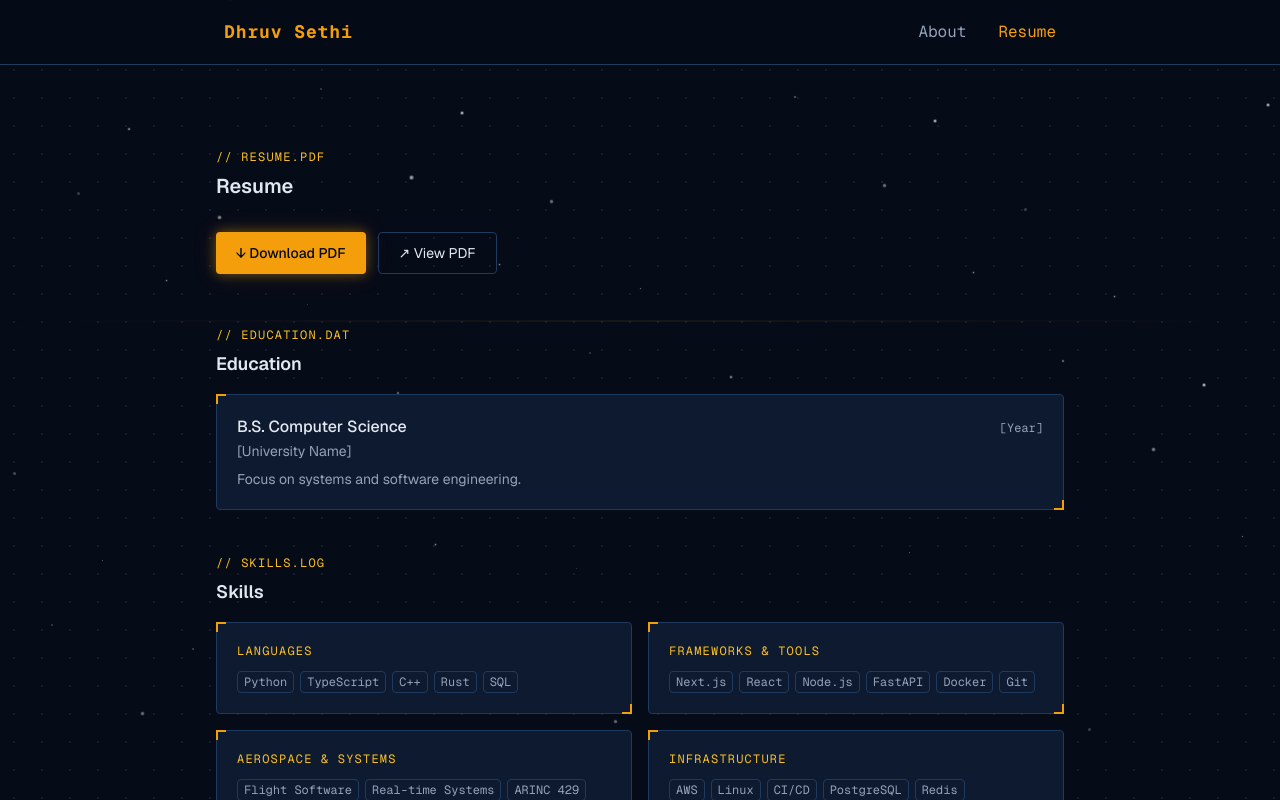
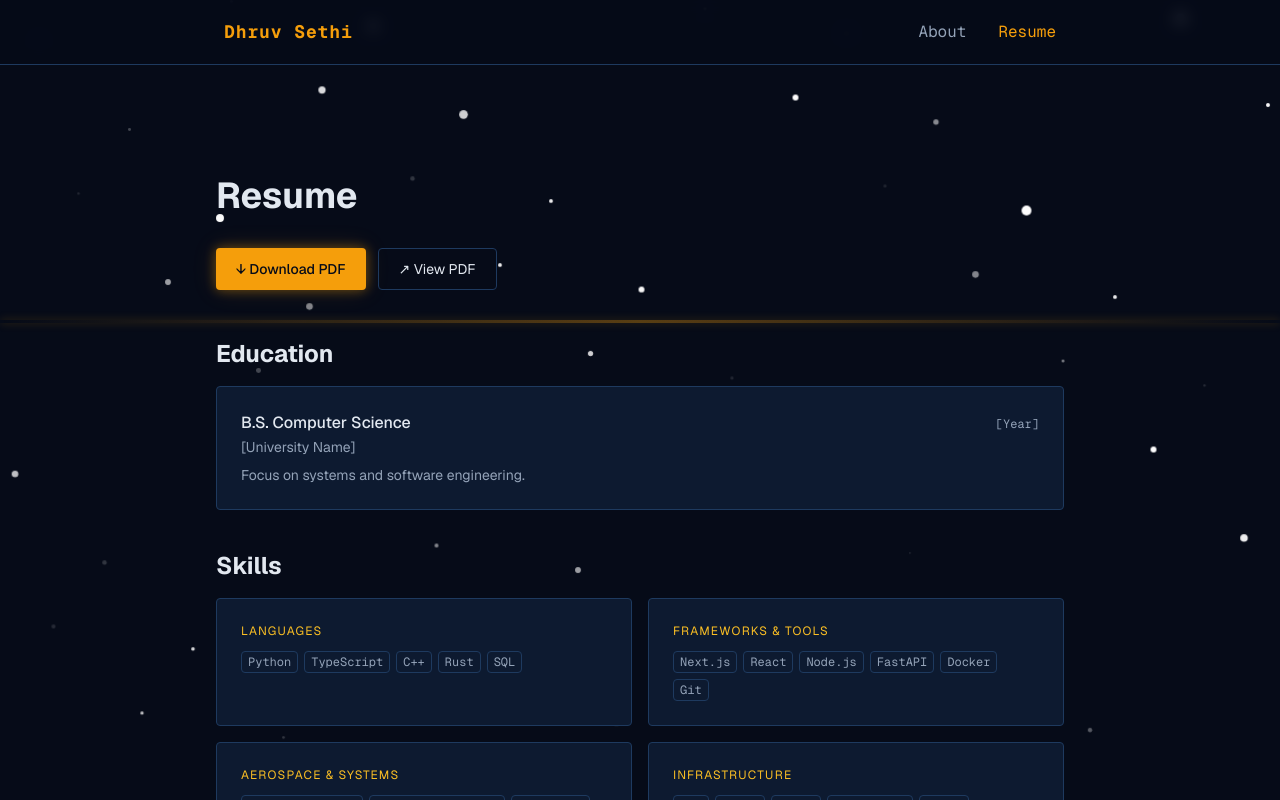
Before and after one commit to dhruvsethi227/dhruv-personal-portfolio, a Next.js app: page /resume in a window 1280 px wide. Shown: the top 800 px of the page. Built offline with nearby package versions, Linux system fonts and the light colour scheme.

Commit message:
updated look and feel

```diff
--- a/app/about/page.tsx
+++ b/app/about/page.tsx
@@ -1,31 +1,36 @@
+'use client';
+
+import { motion } from 'framer-motion';
 import PageShell from '../components/PageShell';
 import SectionHeader from '../components/SectionHeader';
 import PanelCard from '../components/PanelCard';
 import CareerTimeline from '../components/CareerTimeline';
 import { aboutData } from '../data/about';
 
+const fadeUp = {
+  initial: { opacity: 0, y: 24 },
+  whileInView: { opacity: 1, y: 0 },
+  viewport: { once: true },
+  transition: { duration: 0.5, ease: 'easeOut' as const },
+};
+
 export default function AboutPage() {
   return (
     <PageShell>
-      <section className="py-12">
-        <SectionHeader telemetry="// PROFILE.DAT" title="About" />
+      <section className="py-20">
+        <SectionHeader title="About" />
 
-        <div className="space-y-4 mb-12">
+        <motion.div className="space-y-4 mb-12" {...fadeUp}>
           {aboutData.bio.map((paragraph, i) => (
             <p key={i} className="text-text-secondary leading-relaxed">
               {paragraph}
             </p>
           ))}
-        </div>
+        </motion.div>
 
-        <div className="mb-2">
-          <span className="font-mono text-xs text-text-label uppercase tracking-widest">
-            // INTERESTS.LOG
-          </span>
-          <h3 className="text-lg font-semibold text-text-primary mt-1 mb-6">Interests</h3>
-        </div>
+        <h3 className="text-2xl font-bold text-text-primary mb-6">Interests</h3>
 
-        <div className="grid grid-cols-1 sm:grid-cols-2 gap-4">
+        <motion.div className="grid grid-cols-1 sm:grid-cols-2 gap-4" {...fadeUp}>
           {aboutData.interests.map((interest) => (
             <PanelCard key={interest.label}>
               <div className="flex items-start gap-3">
@@ -41,7 +46,7 @@ export default function AboutPage() {
               </div>
             </PanelCard>
           ))}
-        </div>
+        </motion.div>
       </section>
 
       <CareerTimeline />
--- a/app/components/AskDhruv.tsx
+++ b/app/components/AskDhruv.tsx
@@ -65,10 +65,8 @@ export default function AskDhruv() {
   }
 
   return (
-    <section className="py-16">
-      <div className="text-center">
-        <SectionHeader telemetry="// ASK.DHRUV" title="Ask Me Anything" />
-      </div>
+    <section className="py-16 text-center">
+      <SectionHeader title="Ask Me Anything" />
       <PanelCard>
         {/* Suggested question chips */}
         <div className="flex flex-wrap gap-2 mb-5">
--- a/app/components/CareerTimeline.tsx
+++ b/app/components/CareerTimeline.tsx
@@ -12,7 +12,7 @@ export default function CareerTimeline() {
   return (
     <section ref={sectionRef} className="relative py-12">
       <RocketTrail sectionRef={sectionRef} />
-      <SectionHeader telemetry="// CAREER.LOG" title="Career Timeline" />
+      <SectionHeader title="Career Timeline" />
       <ul className="space-y-8">
         {careerHighlights.map((entry, i) => {
           const isCurrent = entry.endDate === 'Present';
--- a/app/components/PageShell.tsx
+++ b/app/components/PageShell.tsx
@@ -21,25 +21,23 @@ export default function PageShell({ children }: PageShellProps) {
               style={{
                 left: `${(i * 7 + 3) % 100}%`,
                 top: `${(i * 11 + 5) % 100}%`,
-                width: `${(i % 3) + 1}px`,
-                height: `${(i % 3) + 1}px`,
-                opacity: 0.3 + (i % 5) * 0.1,
-                '--twinkle-duration': `${2 + (i % 4)}s`,
-                '--twinkle-delay': `${(i * 0.3) % 3}s`,
+                width: `${(i % 4) + 2}px`,
+                height: `${(i % 4) + 2}px`,
+                opacity: 0.5 + (i % 4) * 0.1,
+                '--twinkle-duration': `${1.5 + (i % 3)}s`,
+                '--twinkle-delay': `${(i * 0.25) % 2.5}s`,
               } as React.CSSProperties}
             />
           ))}
         </div>
-        {/* Dot grid */}
-        <div className="absolute inset-0 bg-dot-grid" />
         {/* Scan line */}
         <div
           style={{
             position: 'absolute',
             insetInline: 0,
-            height: '2px',
-            background:
-              'linear-gradient(to right, transparent, rgba(245,158,11,0.08), transparent)',
+            height: '3px',
+            background: 'linear-gradient(to right, transparent, rgba(245,158,11,0.35), transparent)',
+            boxShadow: '0 0 8px rgba(245,158,11,0.25)',
             animation: 'scanline 8s linear infinite',
             pointerEvents: 'none',
           }}
--- a/app/components/PanelCard.tsx
+++ b/app/components/PanelCard.tsx
@@ -8,7 +8,7 @@ type PanelCardProps = {
 export default function PanelCard({ children, className = '' }: PanelCardProps) {
   return (
     <div
-      className={`bg-surface border border-border-panel panel-brackets rounded-sm p-5 ${className}`}
+      className={`bg-surface border border-border-panel rounded p-6 ${className}`}
     >
       {children}
     </div>
--- a/app/components/SectionHeader.tsx
+++ b/app/components/SectionHeader.tsx
@@ -1,15 +1,11 @@
 type SectionHeaderProps = {
-  telemetry: string;
   title: string;
 };
 
-export default function SectionHeader({ telemetry, title }: SectionHeaderProps) {
+export default function SectionHeader({ title }: SectionHeaderProps) {
   return (
     <div className="mb-8">
-      <span className="font-mono text-xs text-text-label uppercase tracking-widest">
-        {telemetry}
-      </span>
-      <h2 className="text-xl font-semibold text-text-primary mt-1">{title}</h2>
+      <h2 className="text-3xl md:text-4xl font-bold text-text-primary">{title}</h2>
     </div>
   );
 }
--- a/app/globals.css
+++ b/app/globals.css
@@ -27,36 +27,6 @@ html {
   scroll-behavior: smooth;
 }
 
-/* Panel bracket corners */
-.panel-brackets {
-  position: relative;
-}
-.panel-brackets::before,
-.panel-brackets::after {
-  content: '';
-  position: absolute;
-  width: 10px;
-  height: 10px;
-  border-color: #f59e0b;
-  border-style: solid;
-}
-.panel-brackets::before {
-  top: -1px;
-  left: -1px;
-  border-width: 2px 0 0 2px;
-}
-.panel-brackets::after {
-  bottom: -1px;
-  right: -1px;
-  border-width: 0 2px 2px 0;
-}
-
-/* Dot grid background */
-.bg-dot-grid {
-  background-image: radial-gradient(rgba(148, 163, 184, 0.12) 1px, transparent 1px);
-  background-size: 28px 28px;
-}
-
 /* Glow accent */
 .glow-accent {
   box-shadow: 0 0 12px rgba(245, 158, 11, 0.4), 0 0 24px rgba(245, 158, 11, 0.15);
@@ -64,8 +34,8 @@ html {
 
 /* Keyframe animations */
 @keyframes twinkle {
-  0%, 100% { opacity: 0.2; transform: scale(1); }
-  50% { opacity: 0.8; transform: scale(1.4); }
+  0%, 100% { opacity: 0.1; transform: scale(0.8); }
+  50% { opacity: 1; transform: scale(2); }
 }
 
 @keyframes scanline {
@@ -73,15 +43,15 @@ html {
   100% { transform: translateY(100vh); }
 }
 
+.star-twinkle {
+  animation: twinkle var(--twinkle-duration, 3s) ease-in-out var(--twinkle-delay, 0s) infinite alternate;
+}
+
 @keyframes blink {
   0%, 100% { opacity: 1; }
   50% { opacity: 0; }
 }
 
-.star-twinkle {
-  animation: twinkle var(--twinkle-duration, 3s) ease-in-out var(--twinkle-delay, 0s) infinite alternate;
-}
-
 .cursor-blink {
   animation: blink 1s step-end infinite;
 }
--- a/app/resume/page.tsx
+++ b/app/resume/page.tsx
@@ -1,13 +1,23 @@
+'use client';
+
+import { motion } from 'framer-motion';
 import PageShell from '../components/PageShell';
 import SectionHeader from '../components/SectionHeader';
 import PanelCard from '../components/PanelCard';
 import { resumeData } from '../data/resume';
 
+const fadeUp = {
+  initial: { opacity: 0, y: 24 },
+  whileInView: { opacity: 1, y: 0 },
+  viewport: { once: true },
+  transition: { duration: 0.5, ease: 'easeOut' as const },
+};
+
 export default function ResumePage() {
   return (
     <PageShell>
-      <section className="py-12">
-        <SectionHeader telemetry="// RESUME.PDF" title="Resume" />
+      <section className="py-20">
+        <SectionHeader title="Resume" />
 
         {/* Download / View buttons */}
         <div className="flex flex-wrap gap-3 mb-12">
@@ -29,11 +39,8 @@ export default function ResumePage() {
         </div>
 
         {/* Education */}
-        <div className="mb-10">
-          <span className="font-mono text-xs text-text-label uppercase tracking-widest">
-            // EDUCATION.DAT
-          </span>
-          <h3 className="text-lg font-semibold text-text-primary mt-1 mb-4">Education</h3>
+        <motion.div className="mb-10" {...fadeUp}>
+          <h3 className="text-2xl font-bold text-text-primary mb-4">Education</h3>
           <div className="space-y-3">
             {resumeData.education.map((edu, i) => (
               <PanelCard key={i}>
@@ -48,18 +55,15 @@ export default function ResumePage() {
               </PanelCard>
             ))}
           </div>
-        </div>
+        </motion.div>
 
         {/* Skills */}
-        <div className="mb-10">
-          <span className="font-mono text-xs text-text-label uppercase tracking-widest">
-            // SKILLS.LOG
-          </span>
-          <h3 className="text-lg font-semibold text-text-primary mt-1 mb-4">Skills</h3>
+        <motion.div className="mb-10" {...fadeUp}>
+          <h3 className="text-2xl font-bold text-text-primary mb-4">Skills</h3>
           <div className="grid grid-cols-1 sm:grid-cols-2 gap-4">
             {resumeData.skillGroups.map((group) => (
               <PanelCard key={group.label}>
-                <h4 className="font-mono text-xs text-text-label uppercase tracking-widest mb-3">
+                <h4 className="text-xs text-text-label uppercase tracking-widest mb-3">
                   {group.label}
                 </h4>
                 <div className="flex flex-wrap gap-1.5">
@@ -75,15 +79,12 @@ export default function ResumePage() {
               </PanelCard>
             ))}
           </div>
-        </div>
+        </motion.div>
 
         {/* Certifications (optional) */}
         {resumeData.certifications && resumeData.certifications.length > 0 && (
-          <div className="mb-10">
-            <span className="font-mono text-xs text-text-label uppercase tracking-widest">
-              // CERTS.DAT
-            </span>
-            <h3 className="text-lg font-semibold text-text-primary mt-1 mb-4">Certifications</h3>
+          <motion.div className="mb-10" {...fadeUp}>
+            <h3 className="text-2xl font-bold text-text-primary mb-4">Certifications</h3>
             <div className="space-y-3">
               {resumeData.certifications.map((cert, i) => (
                 <PanelCard key={i}>
@@ -97,7 +98,7 @@ export default function ResumePage() {
                 </PanelCard>
               ))}
             </div>
-          </div>
+          </motion.div>
         )}
       </section>
 
```
